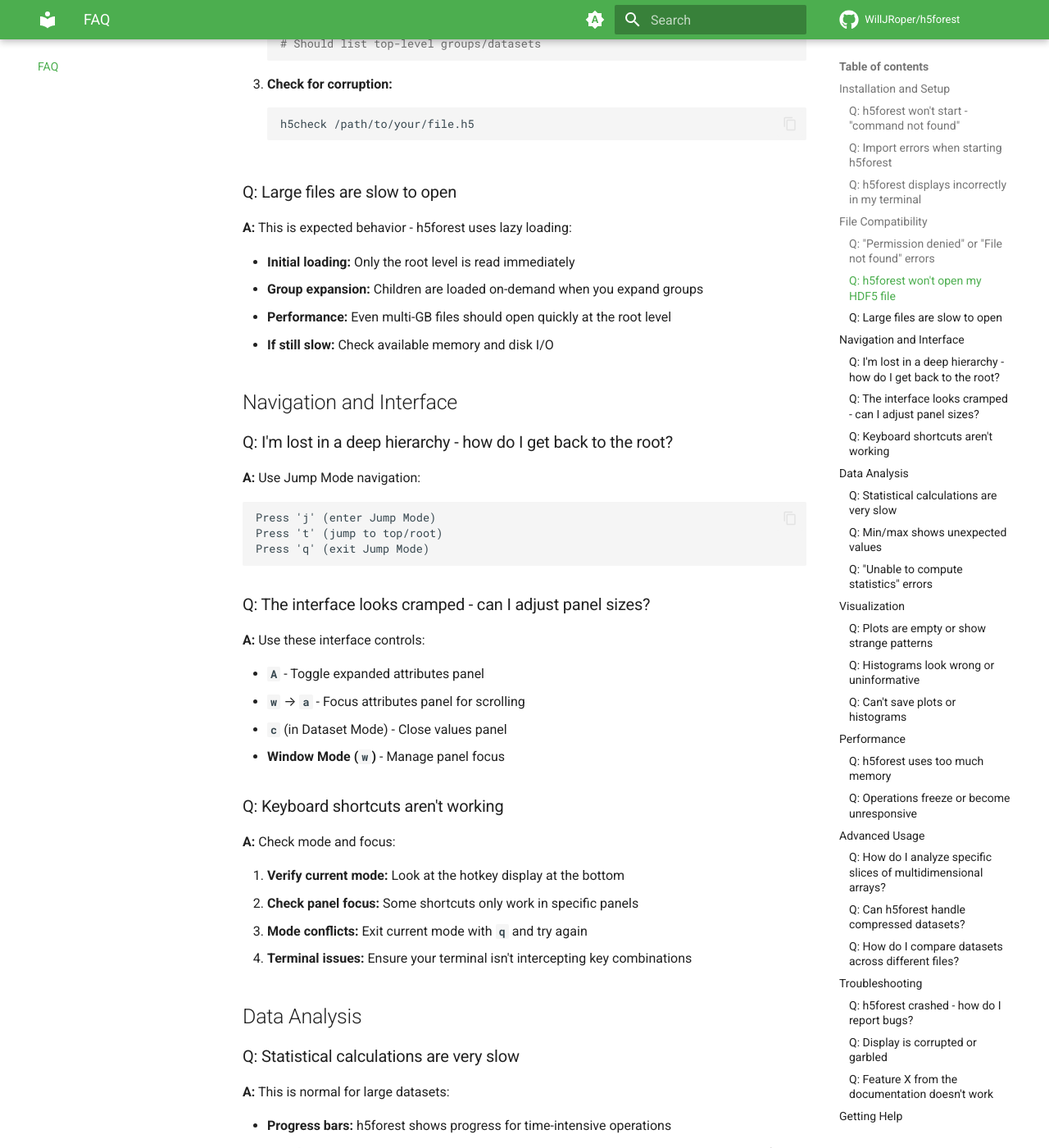
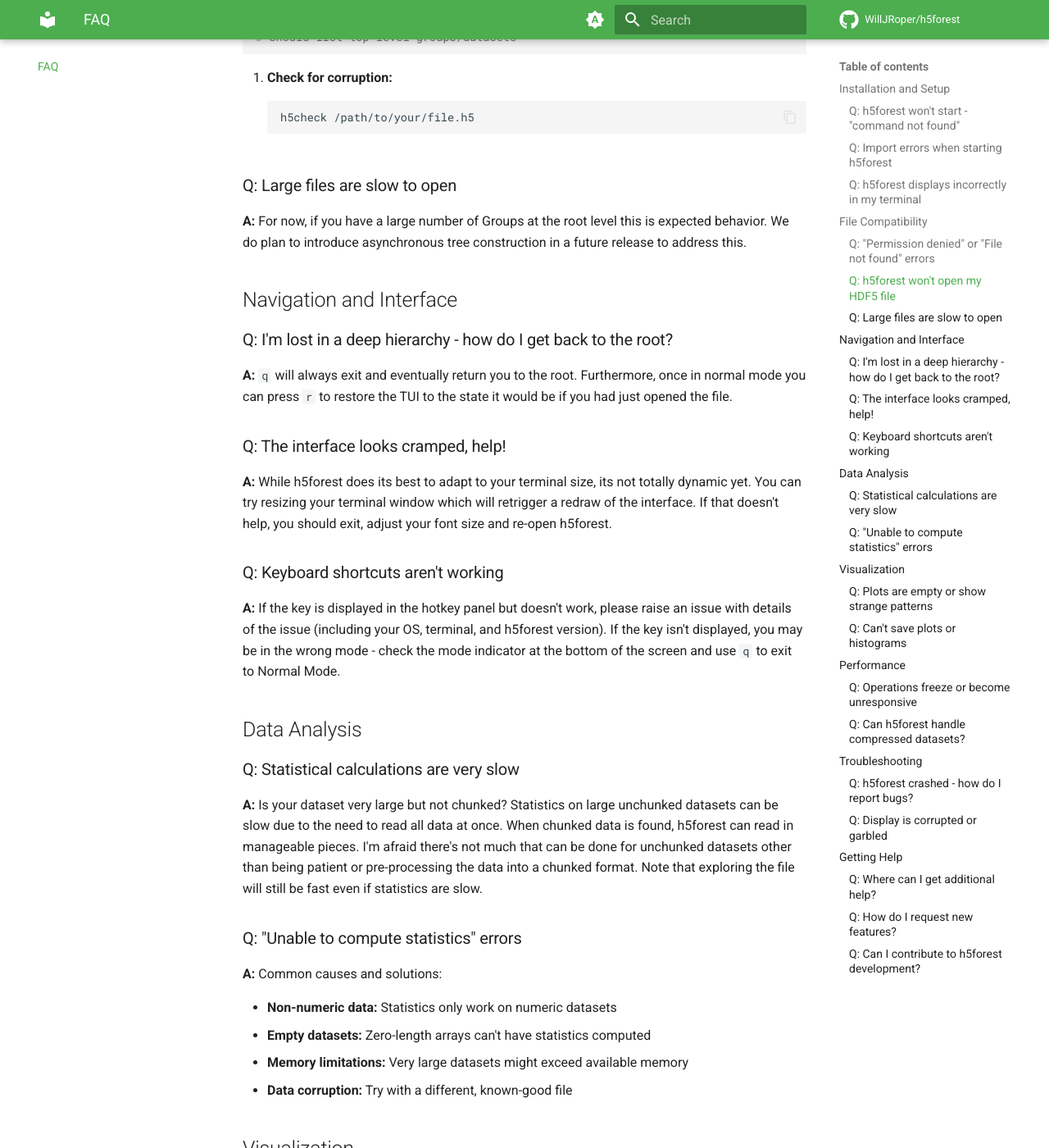
Before and after one commit to WillJRoper/h5forest, an MkDocs documentation site: the page built from docs/faq.md, in a window 1280 px wide and 1400 px high, scrolled down 1729 px. Shown: the whole window at 82% size. Built offline with MkDocs 1.6.1 and Material for MkDocs 9.7.7, drawn with Linux system fonts in a browser that asks for light colours; comment, search, counter and statistics services are not loaded; some of the changed text lies outside the part shown.

Commit message:
Some initial clean up of the first few pages

````diff
--- a/docs/faq.md
+++ b/docs/faq.md
@@ -63,12 +63,14 @@
 **A:** Verify file format and integrity:
 
 1. **Check if it's a valid HDF5 file:**
+
    ```bash
    file /path/to/your/file.h5
    # Should show: "Hierarchical Data Format (version 5) data"
    ```
 
 2. **Test with standard tools:**
+
    ```bash
    h5ls /path/to/your/file.h5
    # Should list top-level groups/datasets
@@ -81,62 +83,27 @@
 
 ### Q: Large files are slow to open
 
-**A:** This is expected behavior - h5forest uses lazy loading:
-
-- **Initial loading:** Only the root level is read immediately
-- **Group expansion:** Children are loaded on-demand when you expand groups
-- **Performance:** Even multi-GB files should open quickly at the root level
-- **If still slow:** Check available memory and disk I/O
+**A:** For now, if you have a large number of Groups at the root level this is expected behavior. We do plan to introduce asynchronous tree construction in a future release to address this.
 
 ## Navigation and Interface
 
 ### Q: I'm lost in a deep hierarchy - how do I get back to the root?
 
-**A:** Use Jump Mode navigation:
+**A:** `q` will always exit and eventually return you to the root. Furthermore, once in normal mode you can press `r` to restore the TUI to the state it would be if you had just opened the file.
 
-```
-Press 'j' (enter Jump Mode)
-Press 't' (jump to top/root)
-Press 'q' (exit Jump Mode)
-```
+### Q: The interface looks cramped, help!
 
-### Q: The interface looks cramped - can I adjust panel sizes?
-
-**A:** Use these interface controls:
-
-- **`A`** - Toggle expanded attributes panel
-- **`w`** → **`a`** - Focus attributes panel for scrolling
-- **`c`** (in Dataset Mode) - Close values panel
-- **Window Mode (`w`)** - Manage panel focus
+**A:** While h5forest does its best to adapt to your terminal size, its not totally dynamic yet. You can try resizing your terminal window which will retrigger a redraw of the interface. If that doesn't help, you should exit, adjust your font size and re-open h5forest.
 
 ### Q: Keyboard shortcuts aren't working
 
-**A:** Check mode and focus:
-
-1. **Verify current mode:** Look at the hotkey display at the bottom
-2. **Check panel focus:** Some shortcuts only work in specific panels
-3. **Mode conflicts:** Exit current mode with **`q`** and try again
-4. **Terminal issues:** Ensure your terminal isn't intercepting key combinations
+**A:** If the key is displayed in the hotkey panel but doesn't work, please raise an issue with details of the issue (including your OS, terminal, and h5forest version). If the key isn't displayed, you may be in the wrong mode - check the mode indicator at the bottom of the screen and use `q` to exit to Normal Mode.
 
 ## Data Analysis
 
 ### Q: Statistical calculations are very slow
 
-**A:** This is normal for large datasets:
-
-- **Progress bars:** h5forest shows progress for time-intensive operations
-- **Chunked processing:** Large datasets are processed in chunks to prevent memory overflow
-- **Can be interrupted:** Use **`Ctrl+C`** to cancel if needed
-- **Patience:** Multi-GB datasets may take several minutes for full statistics
-
-### Q: Min/max shows unexpected values
-
-**A:** Check for data quality issues:
-
-1. **Verify data type:** Check metadata panel for correct data type
-2. **Check for outliers:** Use Dataset Mode value viewing (**`v`**) to sample data
-3. **Units:** Check attributes for unit information
-4. **Processing artifacts:** Compare with known data characteristics
+**A:** Is your dataset very large but not chunked? Statistics on large unchunked datasets can be slow due to the need to read all data at once. When chunked data is found, h5forest can read in manageable pieces. I'm afraid there's not much that can be done for unchunked datasets other than being patient or pre-processing the data into a chunked format. Note that exploring the file will still be fast even if statistics are slow.
 
 ### Q: "Unable to compute statistics" errors
 
@@ -154,12 +121,14 @@
 **A:** Troubleshoot plot issues:
 
 1. **Check data compatibility:**
+
    ```
    Verify both datasets have compatible shapes
    Use Dataset Mode to check value ranges
    ```
 
 2. **Scale issues:**
+
    ```
    Try logarithmic scaling for wide value ranges
    Check for negative values with log scales
@@ -171,15 +140,6 @@
    Check for NaN or infinite values
    ```
 
-### Q: Histograms look wrong or uninformative
-
-**A:** Optimize histogram parameters:
-
-- **Bin count:** Adjust number of bins in configuration (**`e`**)
-- **Scaling:** Try logarithmic y-axis for wide frequency ranges
-- **Range:** Focus on specific data ranges if outliers dominate
-- **Normalization:** Try different normalization options (count vs density)
-
 ### Q: Can't save plots or histograms
 
 **A:** Check save functionality:
@@ -187,60 +147,27 @@
 1. **Use correct key:** **`P`** (capital) for plots, **`H`** (capital) for histograms
 2. **File permissions:** Ensure write permissions in current directory
 3. **Filename:** Provide valid filename when prompted
-4. **Dependencies:** Ensure matplotlib is properly installed
 
 ## Performance
 
-### Q: h5forest uses too much memory
-
-**A:** Memory optimization strategies:
-
-1. **Avoid expanding all groups:** Only expand what you need to examine
-2. **Use statistics instead of values:** Statistics use streaming algorithms
-3. **Range viewing:** Use Dataset Mode **`V`** instead of **`v`** for large datasets
-4. **Close panels:** Use **`c`** to close values panel when not needed
-
 ### Q: Operations freeze or become unresponsive
 
-**A:** Recovery options:
+**A:** Do you have lots of groups at a single level? This can cause delays as h5forest builds the tree structure. In most cases, h5forest should remain responsive and display progress indicators.
+
+Recovery options:
 
 1. **Wait for completion:** Check for progress bars indicating ongoing operations
-2. **Interrupt operations:** **`Ctrl+C`** to cancel statistical calculations
-3. **Force quit:** **`Ctrl+Q`** to exit h5forest immediately
-4. **Terminal reset:** If display is corrupted, restart terminal
+2. **Terminal reset:** If display is corrupted, exit and `clear` terminal, then restart h5forest.
 
-## Advanced Usage
-
-### Q: How do I analyze specific slices of multidimensional arrays?
-
-**A:** Use Dataset Mode range viewing:
-
-```
-Navigate to multidimensional dataset
-Press 'd' (Dataset Mode)
-Press 'V' (range viewing)
-Enter slice notation: 1000:2000 (elements 1000-1999)
-```
-
-Note: Currently supports 1D slicing - full multidimensional slicing is a planned feature.
+Should you encounter a freeze with no progress and unresponsive UI/exit keys, please report a bug with details of your system and file. In normal circumstances h5forest should remain responsive and abort any long-running operations.
 
 ### Q: Can h5forest handle compressed datasets?
 
 **A:** Yes, h5forest handles HDF5 compression transparently:
 
 - **Automatic decompression:** All compression types supported by h5py
-- **Performance:** Compressed data may be slower to access
+- **Performance:** Compressed data **may** be slower to access
 - **Memory usage:** Decompression happens in chunks to manage memory
-- **Statistics:** Work normally on compressed data
-
-### Q: How do I compare datasets across different files?
-
-**A:** Current workflow for cross-file comparison:
-
-1. **Open first file:** Analyze and document statistics
-2. **Close and open second file:** h5forest handles one file at a time
-3. **Compare manually:** Document findings from each file
-4. **Future feature:** Multi-file support is planned
 
 ## Troubleshooting
 
@@ -256,25 +183,15 @@
 
 ### Q: Display is corrupted or garbled
 
-**A:** Terminal display recovery:
+**A:** Terminal display recovery (there's nothing fancy here):
 
 ```bash
 # Reset terminal display
-reset
+clear
 
-# Or restart h5forest
-Ctrl+Q (force quit)
+# Restart h5forest
 h5forest /path/to/file.h5
 ```
-
-### Q: Feature X from the documentation doesn't work
-
-**A:** Check version and implementation status:
-
-1. **Version check:** Some features may be version-specific
-2. **Development status:** h5forest is actively developed - some documented features may be planned
-3. **Mode requirements:** Ensure you're in the correct mode for the feature
-4. **Update:** Try updating to the latest version
 
 ## Getting Help
 
@@ -304,14 +221,3 @@
 - **Documentation:** Improvements and examples
 - **Code contributions:** Follow project contribution guidelines
 - **Testing:** Try h5forest with different file types and report issues
-
-## Performance Tips
-
-!!! tip "Memory Management"
-    Use statistical functions instead of value viewing for large datasets - they use streaming algorithms that don't load all data into memory.
-
-!!! tip "Navigation Efficiency"
-    Learn Jump Mode shortcuts (**`j`** → **`t`**, **`k`**, **`n`**, **`p`**) for quick navigation in large files.
-
-!!! warning "Terminal Compatibility"
-    h5forest requires a modern terminal with Unicode support. Very old or limited terminals may not display correctly.
````
Also changed, not shown: docs/contributing.md (+16 -17 lines), docs/index.md (+3 -2 lines), docs/installation.md (+5 -1 lines), docs/quickstart.md (+12 -15 lines).
